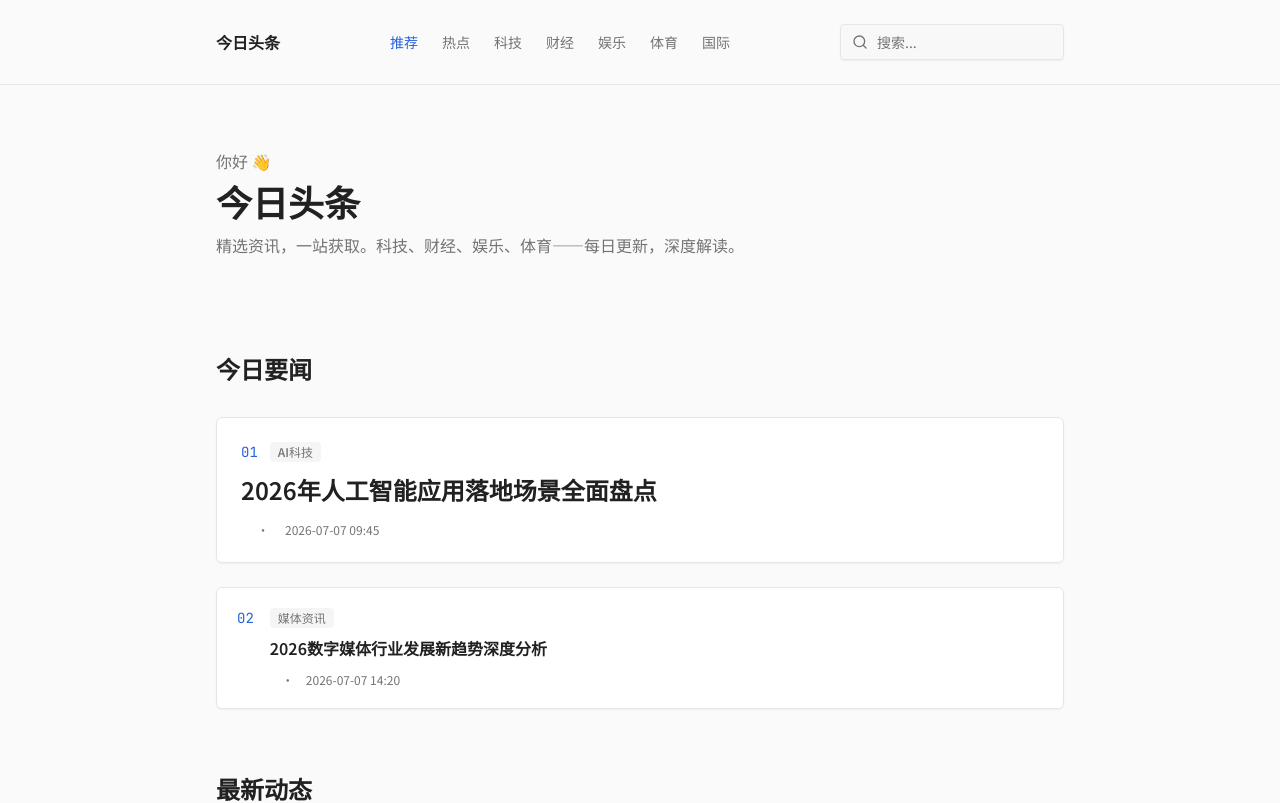
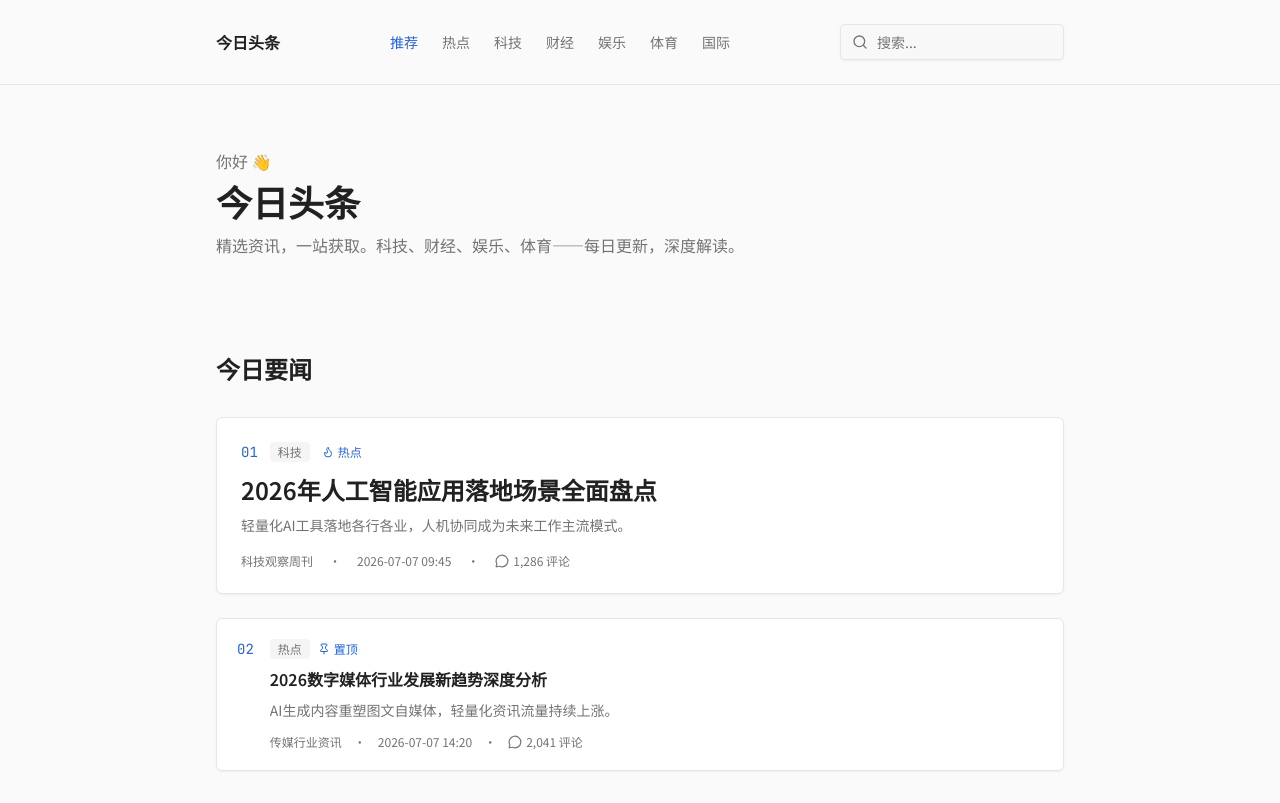
Before and after one commit to Uil-Nehz/test, a React (Vite) app: page / in a window 1280 px wide. Shown: the top 803 px of the page. Built offline with nearby package versions, Linux system fonts and the light colour scheme.

Commit message:
fix: 检测项目有这些问题 TypeScript 构建 ❌ 失败 ESLint ❌ 6 个错误 首页 → 详情页跳转 ❌ 未接通 分类筛选 ❌ 数据与

```diff
--- a/src/components/news/NewsCard.tsx
+++ b/src/components/news/NewsCard.tsx
@@ -1,3 +1,4 @@
+import { useNavigate } from "react-router-dom";
 import type { NewsItem } from '@/types/news';
 import { Flame, MessageCircle, Pin } from 'lucide-react';
 
@@ -12,12 +13,14 @@ function padNum(n: number) {
 }
 
 export function NewsCard({ news, index = 0, variant = 'default' }: NewsCardProps) {
+  const navigate = useNavigate();
   const num = padNum(index + 1);
+  const handleClick = () => navigate(`/news/${news.id}`);
 
   if (variant === 'hero') {
     return (
-      <article className="group animate-dev-up cursor-pointer" style={{ opacity: 0 }}>
-        <a href="#" className="block rounded-lg border border-border bg-card p-6 shadow-sm transition-shadow hover:shadow-md">
+      <article className="group cursor-pointer" onClick={handleClick}>
+        <div className="block rounded-lg border border-border bg-card p-6 shadow-sm transition-shadow hover:shadow-md">
           <div className="mb-3 flex items-center gap-3">
             <span className="font-mono text-sm font-medium text-primary">{num}</span>
             <span className="rounded bg-muted px-2 py-0.5 text-xs font-medium text-muted-foreground">
@@ -56,15 +59,15 @@ export function NewsCard({ news, index = 0, variant = 'default' }: NewsCardProps
               </>
             )}
           </div>
-        </a>
+        </div>
       </article>
     );
   }
 
   if (variant === 'compact') {
     return (
-      <article className="animate-dev-up border-b border-border py-4 last:border-0" style={{ opacity: 0 }}>
-        <a href="#" className="group flex items-start gap-4">
+      <article className="border-b border-border py-4 last:border-0 cursor-pointer" onClick={handleClick}>
+        <div className="group flex items-start gap-4">
           <span className="shrink-0 font-mono text-sm font-medium text-muted-foreground">{num}</span>
           <div className="min-w-0 flex-1">
             <h3 className="font-medium text-foreground line-clamp-2 group-hover:text-primary transition-colors">
@@ -76,14 +79,14 @@ export function NewsCard({ news, index = 0, variant = 'default' }: NewsCardProps
               <span>{news.publishTime}</span>
             </div>
           </div>
-        </a>
+        </div>
       </article>
     );
   }
 
   return (
-    <article className="animate-dev-up" style={{ opacity: 0 }}>
-      <a href="#" className="group block rounded-lg border border-border bg-card p-5 shadow-sm transition-shadow hover:shadow-md">
+    <article className="cursor-pointer" onClick={handleClick}>
+      <div className="group block rounded-lg border border-border bg-card p-5 shadow-sm transition-shadow hover:shadow-md">
         <div className="flex items-start gap-4">
           <span className="shrink-0 font-mono text-sm font-medium text-primary">{num}</span>
           <div className="min-w-0 flex-1">
@@ -126,7 +129,7 @@ export function NewsCard({ news, index = 0, variant = 'default' }: NewsCardProps
             </div>
           </div>
         </div>
-      </a>
+      </div>
     </article>
   );
 }
--- a/src/data/mock-news.ts
+++ b/src/data/mock-news.ts
@@ -1,4 +1,4 @@
-import type NewsItem from "@/types/news";
+import type { NewsItem } from "@/types/news";
 
 export const mockNewsList: NewsItem[] = [
   {
@@ -7,12 +7,16 @@ export const mockNewsList: NewsItem[] = [
     coverImg: "https://picsum.photos/id/28/900/320",
     author: "科技专栏编辑",
     publishTime: "2026-07-07 09:45",
-    category: "AI科技",
+    category: "科技",
+    source: "科技观察周刊",
+    summary: "轻量化AI工具落地各行各业，人机协同成为未来工作主流模式。",
     content: `人工智能技术经过多年迭代，已经从实验室走向各行各业落地场景，今年各类轻量化AI工具大幅降低中小企业使用门槛，生产、办公、服务领域均出现规模化应用案例。
 
 办公场景中，AI文案生成、智能数据整理、自动图表绘制工具普及，有效减少重复性文案工作；工业领域智能质检、设备故障预测系统持续落地，提升生产线稳定性。
 
-行业专家预测，未来一年AI人机协同模式会成为企业标配，从业者需要掌握基础AI工具使用能力，才能适配数字化工作环境。`
+行业专家预测，未来一年AI人机协同模式会成为企业标配，从业者需要掌握基础AI工具使用能力，才能适配数字化工作环境。`,
+    isHot: true,
+    commentCount: 1286
   },
   {
     id: "news_1001",
@@ -20,11 +24,15 @@ export const mockNewsList: NewsItem[] = [
     coverImg: "https://picsum.photos/id/36/900/340",
     author: "行业观察记者",
     publishTime: "2026-07-07 14:20",
-    category: "媒体资讯",
+    category: "热点",
+    source: "传媒行业资讯",
+    summary: "AI生成内容重塑图文自媒体，轻量化资讯流量持续上涨。",
     content: `随着短视频、图文自媒体、AI生成内容快速普及，数字媒体行业正在迎来新一轮变革。各大平台持续优化内容分发机制，扶持优质原创图文内容创作者，降低内容发布门槛。
 
 从上半年行业数据来看，轻量化图文资讯阅读量持续上涨，用户更偏好短平快、信息密度高的新闻内容，传统长视频资讯流量逐步分流。平台也推出更多适配移动端的阅读优化功能，提升用户浏览体验。
 
-业内人士分析，未来AI辅助内容创作会成为标配，创作者可借助工具快速完成文案撰写、配图生成，大幅提升内容产出效率，媒体行业的生产模式将迎来全面升级。`
+业内人士分析，未来AI辅助内容创作会成为标配，创作者可借助工具快速完成文案撰写、配图生成，大幅提升内容产出效率，媒体行业的生产模式将迎来全面升级。`,
+    isTop: true,
+    commentCount: 2041
   }
 ];
--- a/src/pages/HomePage.tsx
+++ b/src/pages/HomePage.tsx
@@ -17,7 +17,6 @@ export function HomePage() {
     <div className="min-h-screen">
       <NewsHeader activeCategory={category} onCategoryChange={setCategory} />
       <main className="mx-auto max-w-4xl px-4 pb-20 md:px-6">
-        {/* Hero / 欢迎区 - devportfolio 风格 */}
         <section className="py-12 md:py-16">
           <p className="text-muted-foreground">你好 👋</p>
           <h1 className="mt-2 text-3xl font-bold text-foreground md:text-4xl">
@@ -28,7 +27,6 @@ export function HomePage() {
           </p>
         </section>
 
-        {/* 今日要闻 - 对应 Projects 区块 */}
         <section id="news" className="py-8">
           <h2 className="mb-8 text-2xl font-bold text-foreground">
             今日要闻
@@ -41,7 +39,6 @@ export function HomePage() {
           </div>
         </section>
 
-        {/* 最新动态 - 对应 Experience/Education 风格 */}
         <section className="py-8">
           <h2 className="mb-8 text-2xl font-bold text-foreground">
             最新动态
--- a/src/pages/login.tsx
+++ b/src/pages/login.tsx
@@ -1,10 +1,12 @@
 import { useState } from "react";
 import { useToast } from "@/hooks/use-toast";
+import { useNavigate } from "react-router-dom";
 
 export default function LoginPage() {
   const [account, setAccount] = useState("");
   const [password, setPassword] = useState("");
   const { toast } = useToast();
+  const navigate = useNavigate();
 
   const handleLogin = (e: React.FormEvent) => {
     e.preventDefault();
@@ -13,6 +15,7 @@ export default function LoginPage() {
       title: "登录成功",
       description: "欢迎进入系统",
     });
+    navigate("/");
   };
 
   return (
--- a/src/types/news.ts
+++ b/src/types/news.ts
@@ -1,9 +1,16 @@
-export default interface NewsItem {
+export type NewsCategory = '推荐' | '热点' | '科技' | '财经' | '娱乐' | '体育' | '国际';
+
+export interface NewsItem {
   id: string;
   title: string;
   coverImg: string;
   author: string;
   publishTime: string;
-  category: string;
+  category: NewsCategory;
   content: string;
+  summary: string;
+  source: string;
+  isTop?: boolean;
+  isHot?: boolean;
+  commentCount?: number;
 }
```
